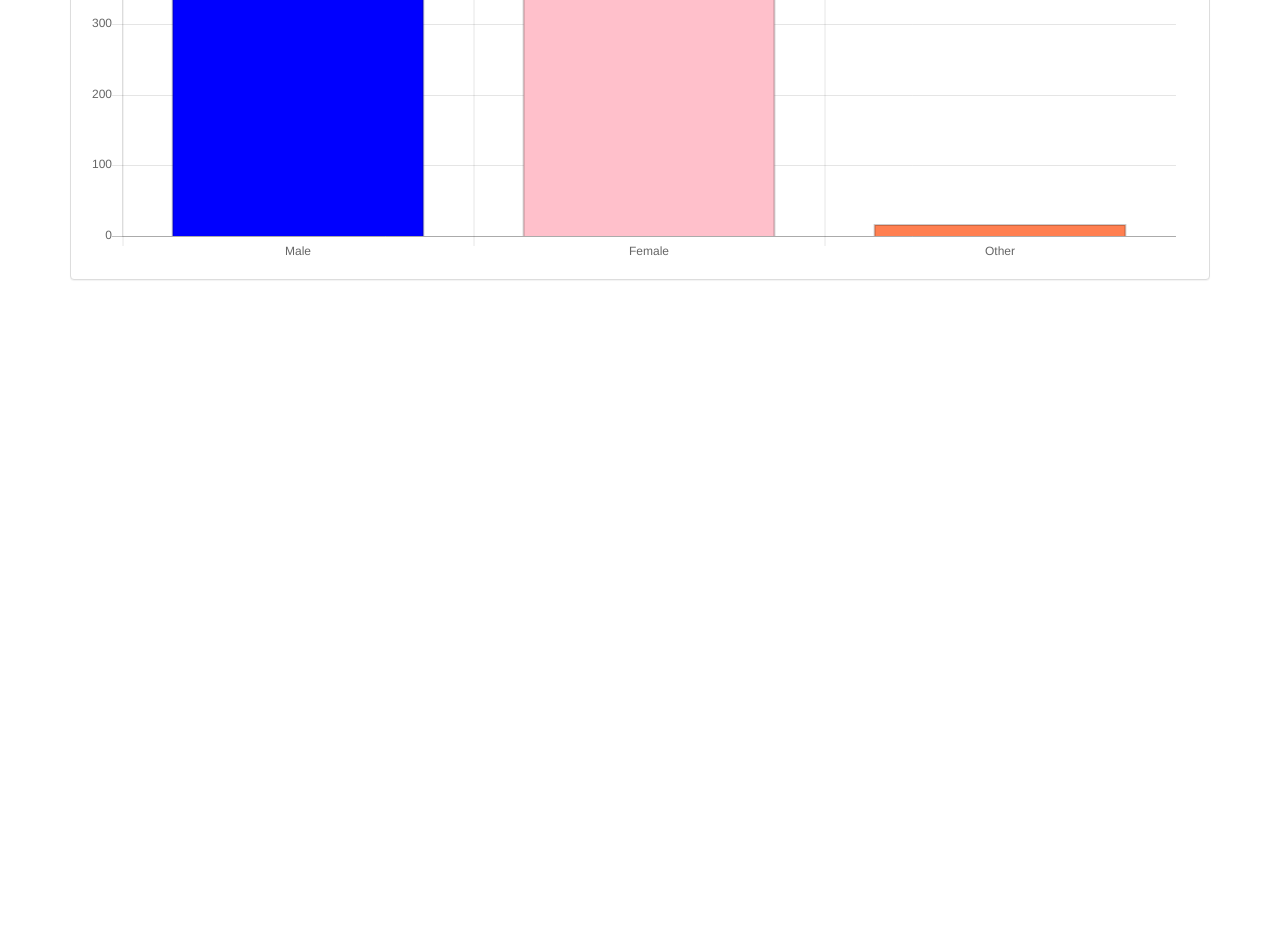
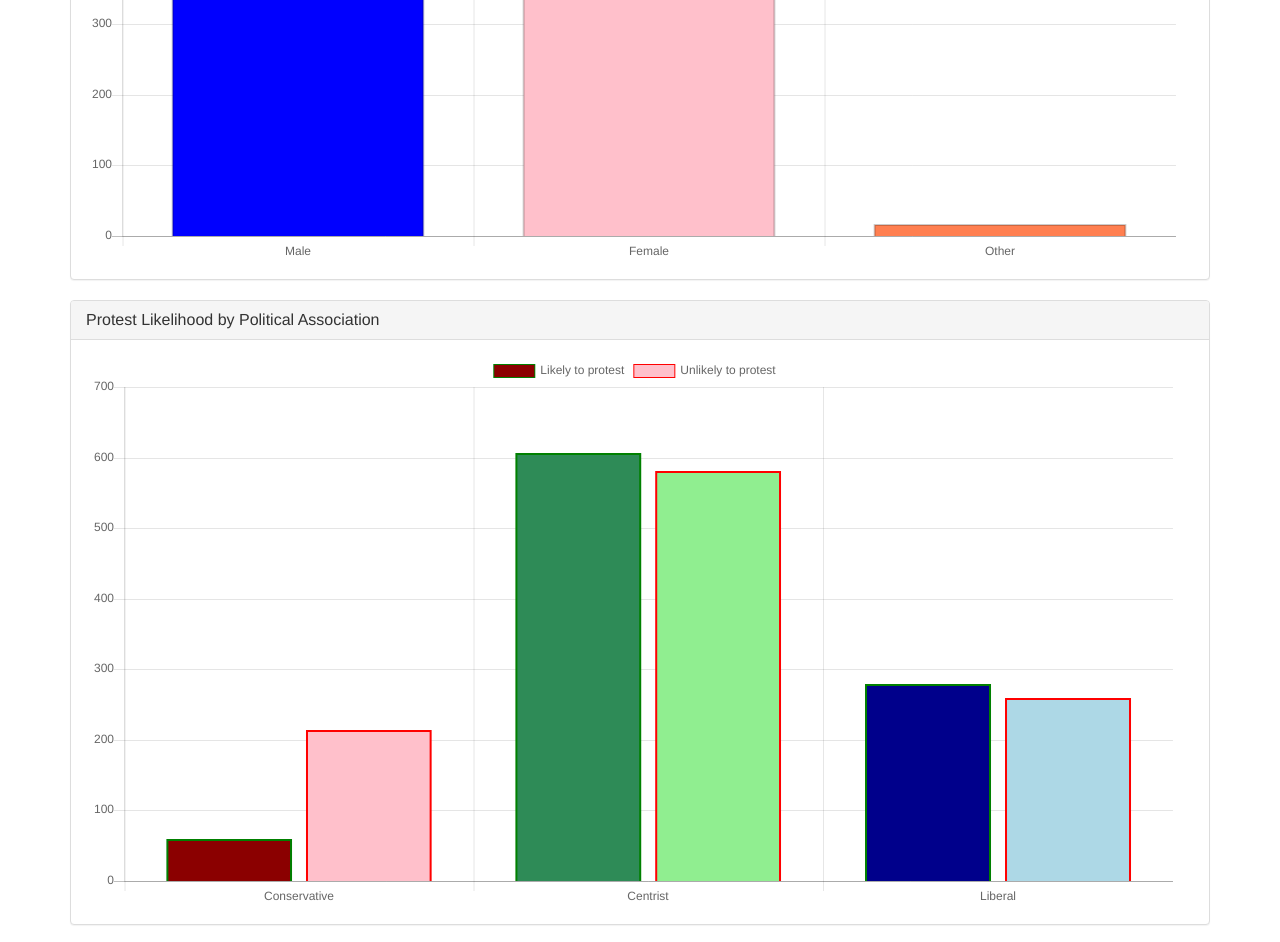
Before and after one commit to cuuupid/chart-js-boilerplate, a plain HTML site: page index.html in a window 1280 px wide. Shown: the part 2398-3340 px from the top of the page. Before the commit the page ends 2698 px from the top, so only its background shows below. Drawn offline with nearby package versions, Linux system fonts and the light colour scheme.

Commit message:
protest vs polid

```diff
--- a/index.html
+++ b/index.html
@@ -72,6 +72,26 @@
             </div>
             <div class="panel-body">
                 <canvas id="gender-bar" style="width:50%">
+                    <!-- 50% width to fit -->
+                </canvas>
+            </div>
+        </div>
+        <div class="panel panel-default">
+            <div class="panel-heading">
+                <h3 class="panel-title">Protest Likelihood by Political Association</h3>
+            </div>
+            <div class="panel-body">
+                <canvas id="polprot-bar" style="width:50%">
+                    <!-- 50% width to fit -->
+                </canvas>
+            </div>
+        </div>
+        <div class="panel panel-default">
+            <div class="panel-heading">
+                <h3 class="panel-title">Protesters by Political Association</h3>
+            </div>
+            <div class="panel-body">
+                <canvas id="polprot-pie" style="width:50%">
                     <!-- 50% width to fit -->
                 </canvas>
             </div>
@@ -223,7 +243,7 @@
          * ]
          *
          * for more detail see `data/ChicMaroon2021.js`
-        */
+         */
         for (var i = 0; i < data.length; i++)
             switch (data[i][1]) {
                 case "Male":
@@ -266,6 +286,104 @@
                 }
             }
         });
+
+        let PROTEST = 25 + 18;
+        let YES = 0;
+        let NO = 1;
+        let POLITICAL_IDENTITY = 9;
+        var protest = {
+            conservative: [0, 0],
+            liberal: [0, 0],
+            centrist: [0, 0]
+        }
+        for (var i = 0; i < data.length; i++)
+            switch (data[i][POLITICAL_IDENTITY]) {
+                case "More conservative":
+                    switch (data[i][PROTEST]) {
+                        case "Yes":
+                            protest.conservative[YES]++;
+                            break;
+                        case "No":
+                            protest.conservative[NO]++;
+                            break;
+                        default:
+                            break;
+                    }
+                case "More liberal":
+                    switch (data[i][PROTEST]) {
+                        case "Yes":
+                            protest.liberal[YES]++;
+                            break;
+                        case "No":
+                            protest.liberal[NO]++;
+                            break;
+                        default:
+                            break;
+                    }
+                case "About the same":
+                    switch (data[i][PROTEST]) {
+                        case "Yes":
+                            protest.centrist[YES]++;
+                            break;
+                        case "No":
+                            protest.centrist[NO]++;
+                            break;
+                        default:
+                            break;
+                    }
+            }
+        var polid_and_protest = new Chart($('#polprot-bar'), {
+            type: 'bar',
+            data: {
+                labels: ["Conservative", "Centrist", "Liberal"],
+                datasets: [{
+                    label: "Likely to protest",
+                    data: [protest.conservative[YES], protest.centrist[YES], protest.liberal[YES]],
+                    backgroundColor: [
+                        'darkred', // 0 red, 0 blue, 0 green, 40% opacity
+                        'seagreen', // 50 red, 50 blue, 50 green, 40% opacity
+                        'darkblue', //alternatively use a hex code
+                    ],
+                    borderColor: 'green',
+                    borderWidth: 2 //2 pixel border
+                }, {
+                    label: "Unlikely to protest",
+                    data: [protest.conservative[NO], protest.centrist[NO], protest.liberal[NO]],
+                    backgroundColor: [
+                        'pink', // 0 red, 0 blue, 0 green, 40% opacity
+                        'lightgreen', // 50 red, 50 blue, 50 green, 40% opacity
+                        'lightblue', //alternatively use a hex code
+                    ],
+                    borderColor: 'red',
+                    borderWidth: 2 //2 pixel border
+                }]
+            },
+            options: {
+                scales: {
+                    yAxes: [{
+                        ticks: {
+                            beginAtZero: true // begin y axis at 0
+                        }
+                    }]
+                }
+            }
+        });
+        var protest_pie = new Chart($('#polprot-pie'), {
+            type: 'doughnut',
+            data: {
+                labels: ["Conservative", "Centrist", "Liberal"],
+                datasets: [{
+                    data: [protest.conservative[YES], protest.centrist[YES], protest.liberal[YES]],
+                    backgroundColor: [
+                        'lightcoral', // 0 red, 0 blue, 0 green, 40% opacity
+                        'lemonchiffon', // 50 red, 50 blue, 50 green, 40% opacity
+                        'lightseagreen', //alternatively use a hex code
+                    ],
+                    borderColor: 'steelblue',
+                    borderWidth: 2 //2 pixel border
+                }]
+            }
+        });
     </script>
 
 </body>
```
